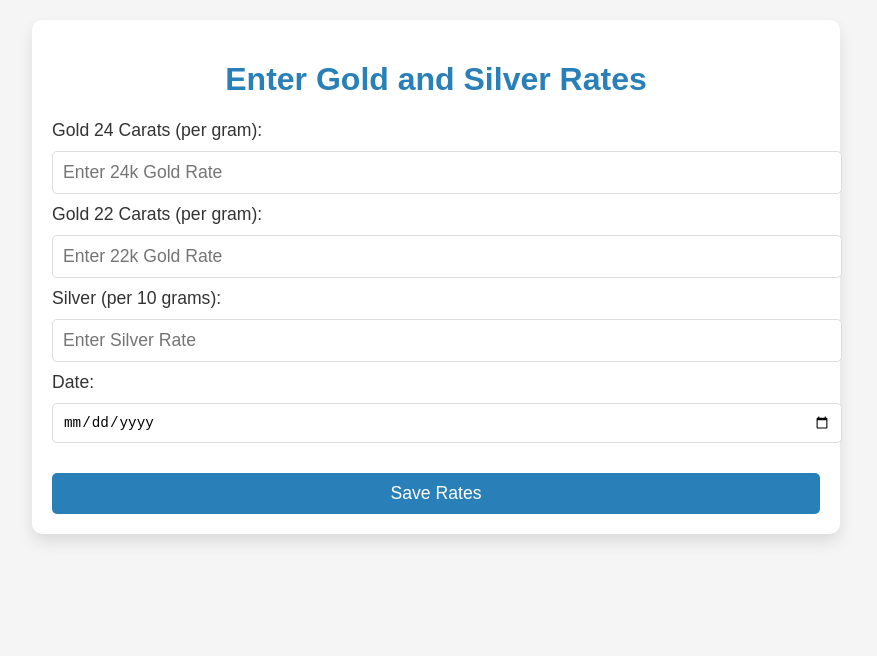
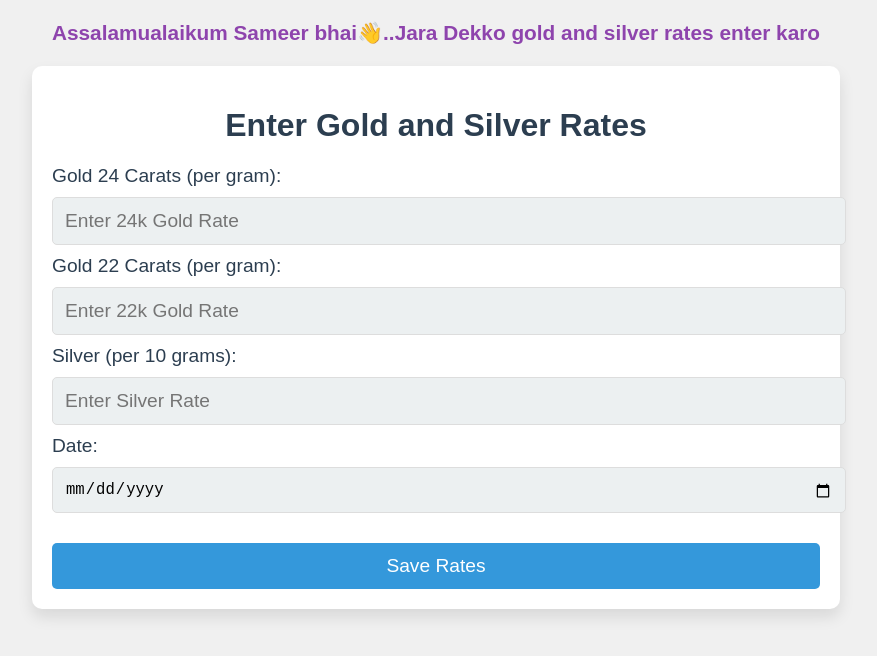
Before and after one commit to mullagouse62/sameer-sallu, a plain HTML site: page index.html in a window 1280 px wide. Shown: the whole page, without its empty margins (204-1081 px from the left). Drawn offline with Linux system fonts and the light colour scheme.

Commit message:
Update index.html

```diff
--- a/index.html
+++ b/index.html
@@ -9,8 +9,8 @@
             font-family: 'Arial', sans-serif;
             margin: 0;
             padding: 0;
-            background-color: #f5f5f5;
-            color: #333;
+            background-color: #f0f0f0;
+            color: #4b4b4b;
         }
         .container {
             width: 60%;
@@ -22,7 +22,14 @@
         }
         h1 {
             text-align: center;
-            color: #2980b9;
+            color: #2c3e50;
+        }
+        .greeting {
+            text-align: center;
+            font-size: 1.3em;
+            color: #8e44ad;
+            margin-bottom: 20px;
+            font-weight: bold;
         }
         .input-container {
             display: flex;
@@ -30,31 +37,37 @@
             gap: 10px;
         }
         .input-container label {
-            font-size: 1.1em;
+            font-size: 1.2em;
+            color: #2c3e50;
         }
         .input-container input {
-            padding: 10px;
-            font-size: 1.1em;
+            padding: 12px;
+            font-size: 1.2em;
             width: 100%;
             border: 1px solid #ddd;
             border-radius: 5px;
+            background-color: #ecf0f1;
         }
         .input-container button {
-            padding: 10px 20px;
-            font-size: 1.1em;
+            padding: 12px 25px;
+            font-size: 1.2em;
             margin-top: 20px;
-            background-color: #2980b9;
+            background-color: #3498db;
             color: white;
             border: none;
             border-radius: 5px;
             cursor: pointer;
         }
         .input-container button:hover {
-            background-color: #3498db;
+            background-color: #2980b9;
         }
     </style>
 </head>
 <body>
+
+    <div class="greeting">
+        <p>Assalamualaikum Sameer bhai👋..Jara Dekko gold and silver rates enter karo</p>
+    </div>
 
     <div class="container">
         <h1>Enter Gold and Silver Rates</h1>
```
